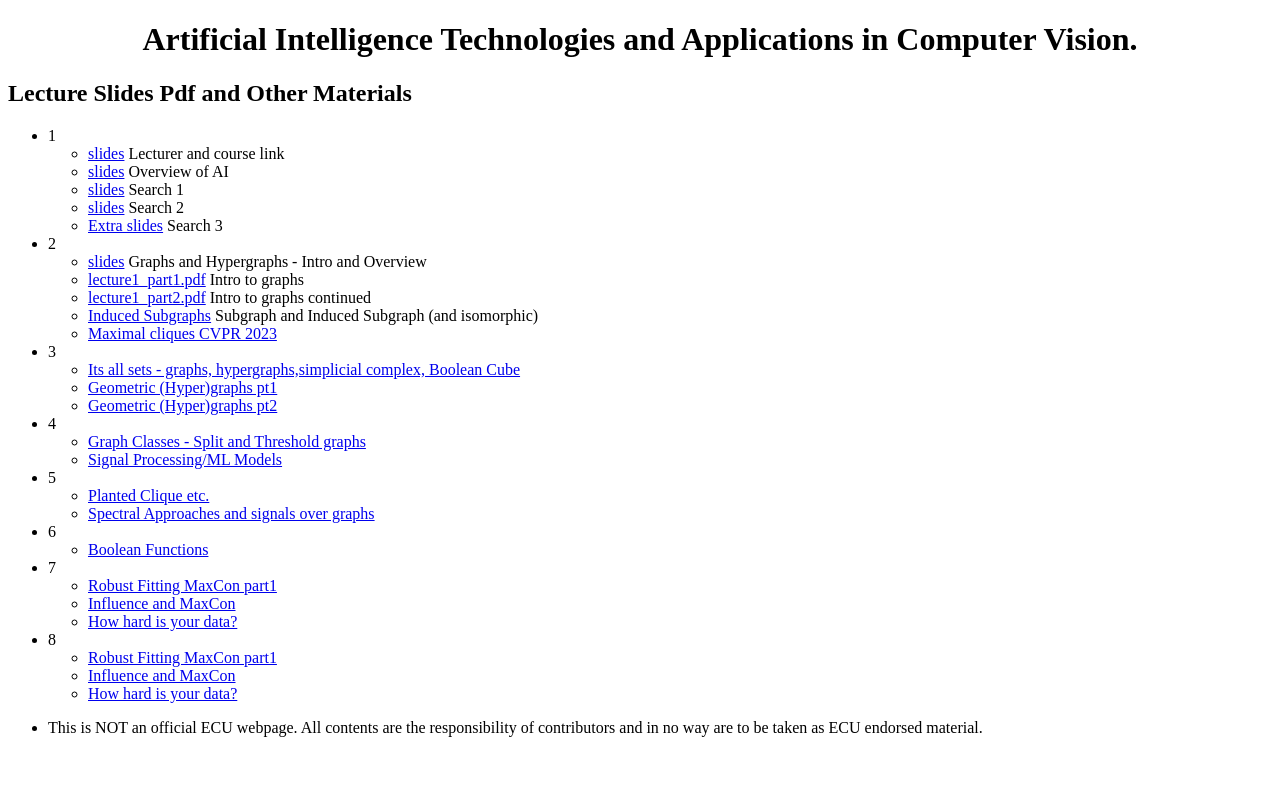
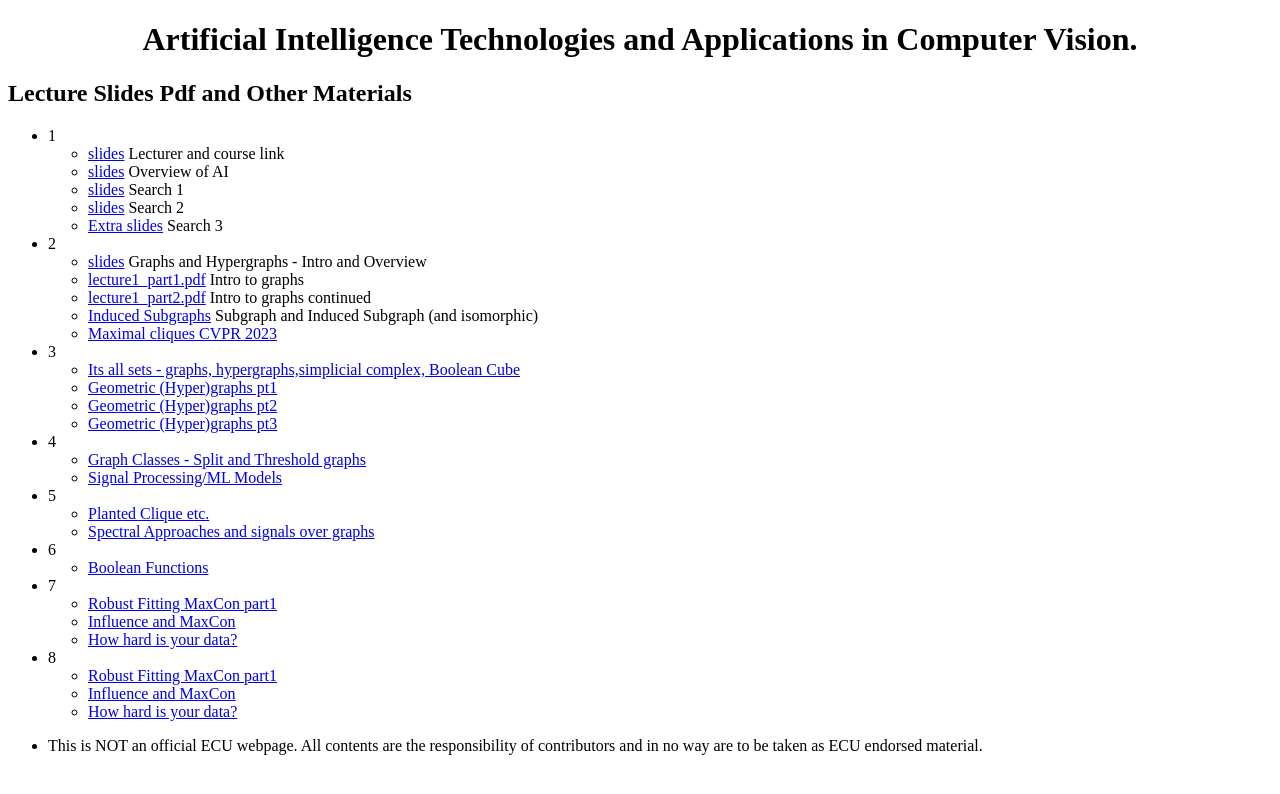
Before and after one commit to AI-ECU/HIT, a plain HTML site: page HIT2024/index.html in a window 1280 px wide. Drawn offline with Linux system fonts and the light colour scheme.

Commit message:
Update index.html

```diff
--- a/HIT2024/index.html
+++ b/HIT2024/index.html
@@ -33,6 +33,7 @@
 			<li> <a href="its_all_setsv3.pdf">Its all sets - graphs, hypergraphs,simplicial complex, Boolean Cube </a></li>
 			<li><a href="geometric_hypergraphs_pt1.pdf"> Geometric (Hyper)graphs pt1 </a></li>
 			<li><a href="geometric_hypergraphs_pt2.pdf"> Geometric (Hyper)graphs pt2 </a></li>
+			<li><a href="geometric_hypergraphs_pt3.pdf"> Geometric (Hyper)graphs pt3 </a></li>
 
 
 
```
